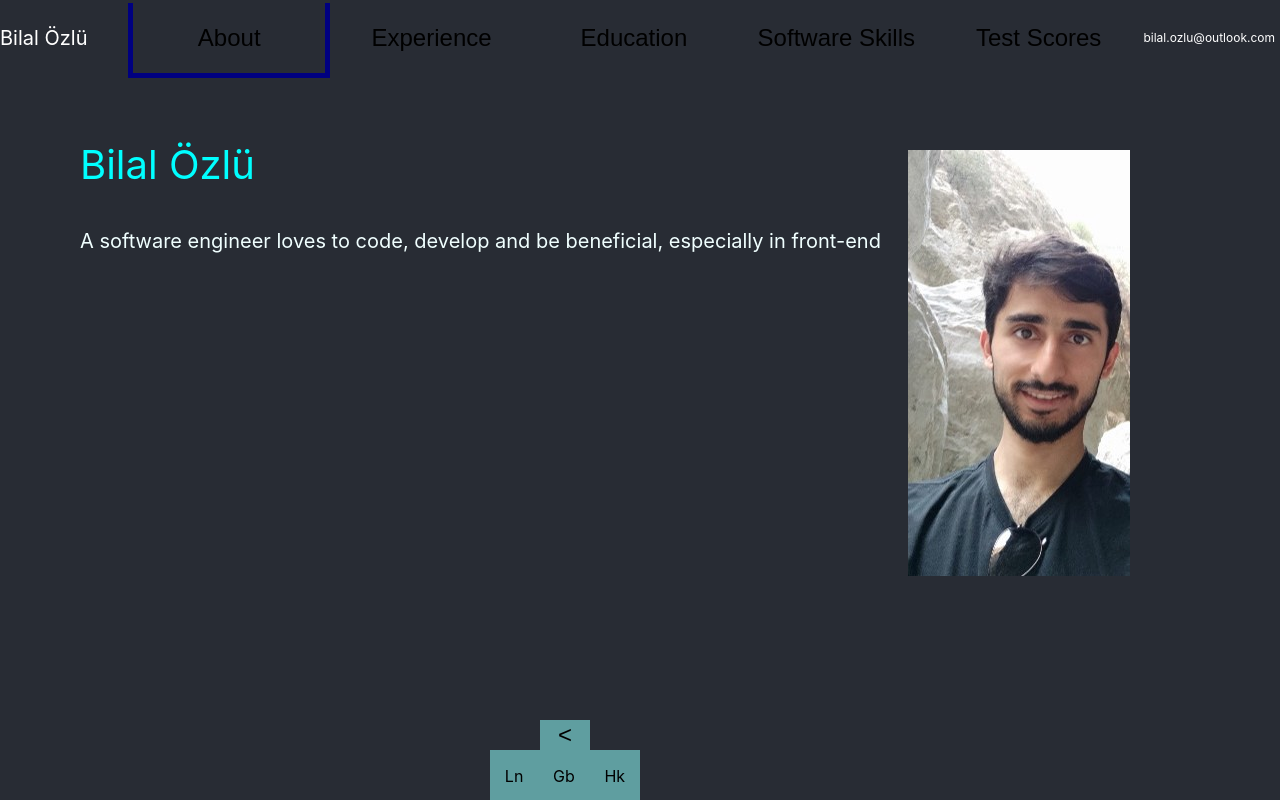
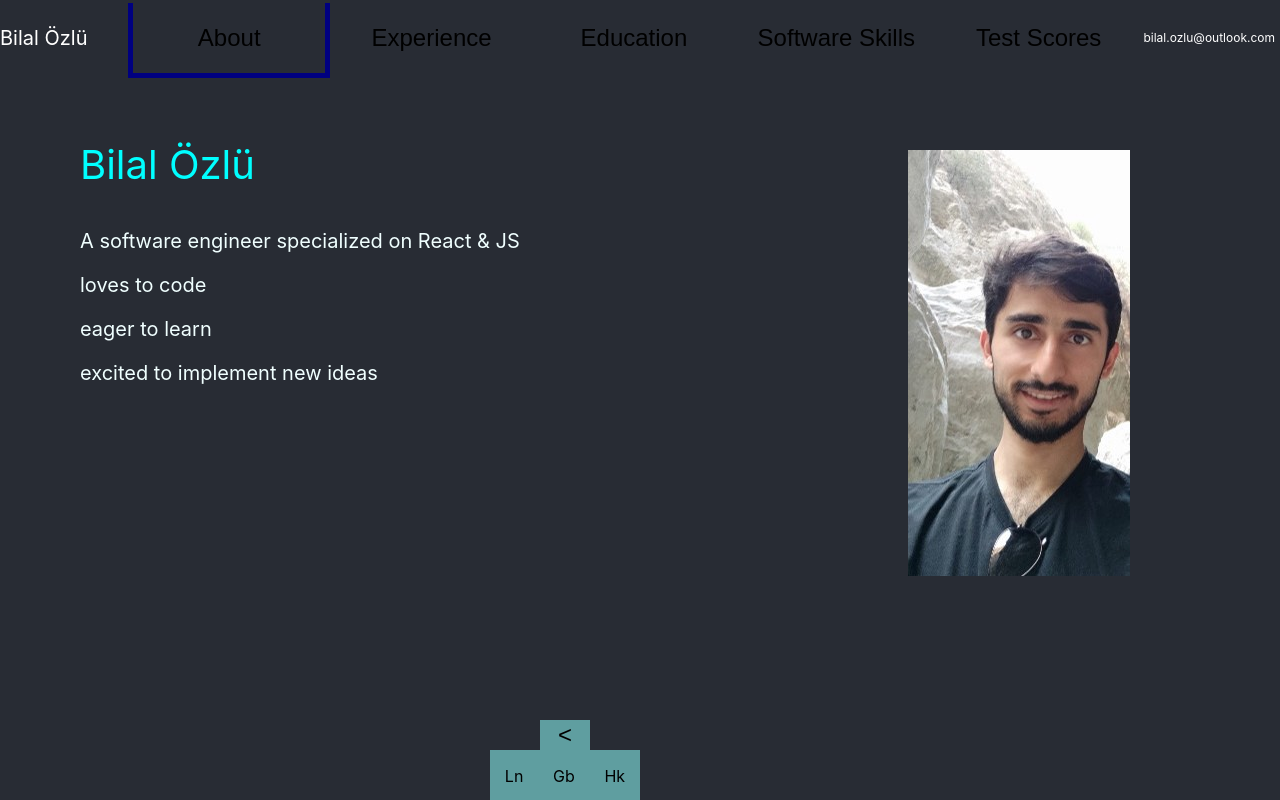
Before and after one commit to bilalozlu/homepage, a React (Create React App) app: page /CV in a window 1280 px wide. Built offline with nearby package versions, Linux system fonts and the light colour scheme.

Commit message:
edited about text

```diff
--- a/src/App.js
+++ b/src/App.js
@@ -13,7 +13,7 @@ function App() {
         </a>
         <Link to={"./CV"}>See my portfolio (under construction)</Link>
         <a href="https://translator.bilalozlu.com/">
-          See my projects
+          See my recent projects
         </a>
       </header>
       <footer>
--- a/src/CV_components/about.js
+++ b/src/CV_components/about.js
@@ -8,7 +8,16 @@ function About() {
           Bilal Özlü
         </p>
         <p className='text'>
-          A software engineer loves to code, develop and be beneficial, especially in front-end
+          A software engineer specialized on React & JS
+        </p>
+        <p className='text'>
+          loves to code
+        </p>
+        <p className='text'>
+          eager to learn
+        </p>
+        <p className='text'>
+          excited to implement new ideas
         </p>
       </div>
       <div className='photo'>
```
